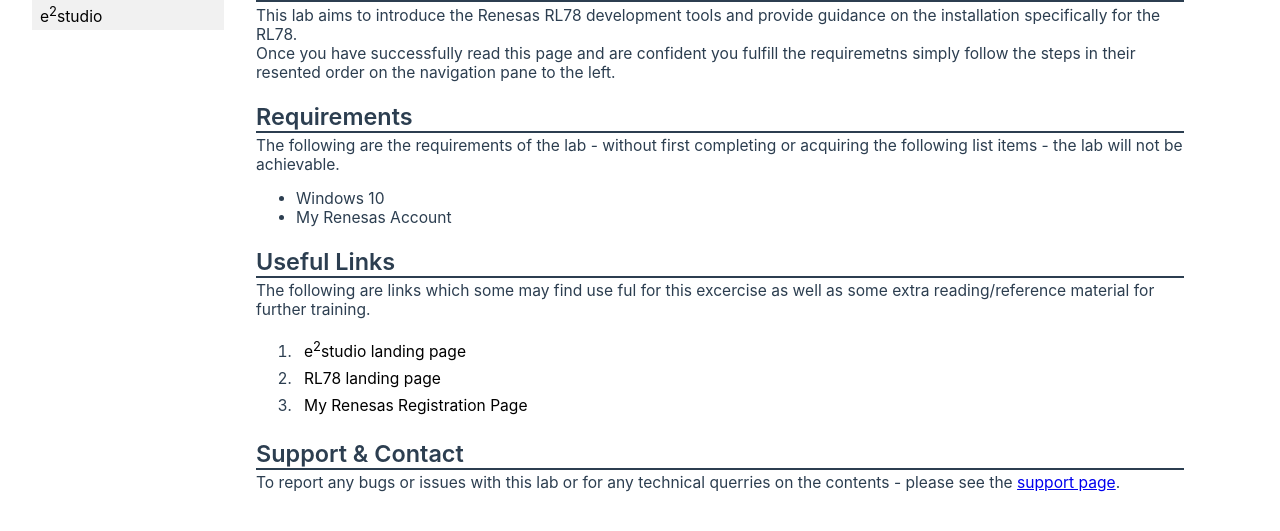
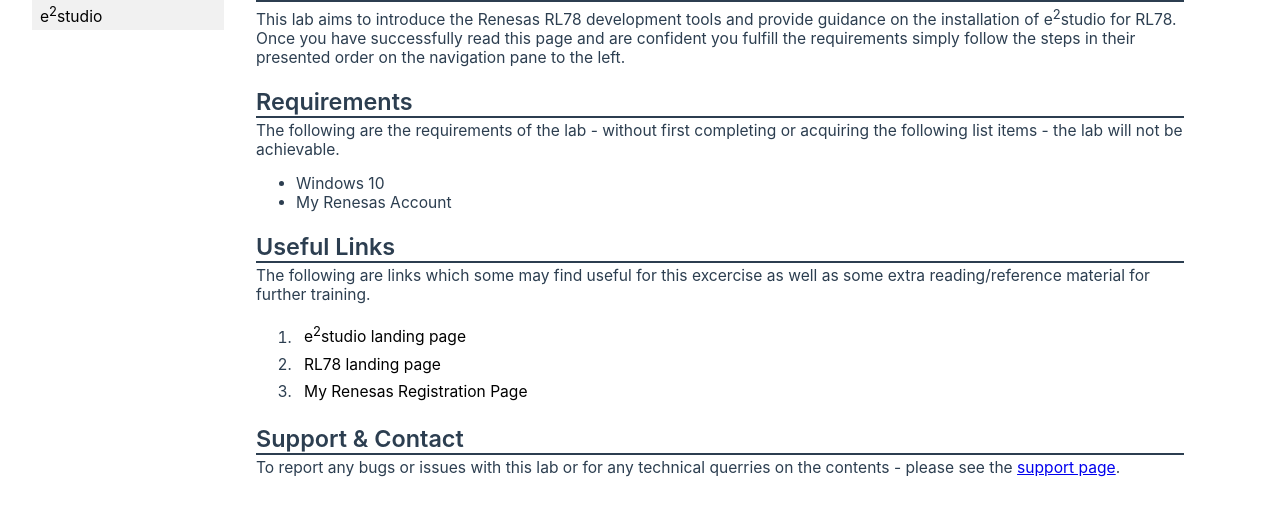
Before and after one commit to lwray-renesas/lab-rl78-example, a plain HTML site: page docs/index.html in a window 1280 px wide. Shown: the part 119-650 px from the top of the page. Drawn offline with Linux system fonts and the light colour scheme.

Commit message:
Cleaned up spelling mistakes

```diff
--- a/docs/index.html
+++ b/docs/index.html
@@ -6,8 +6,8 @@
 <body>
     <a target="_blank" href="https://www.renesas.com/"><img src="img/renesas_logomark_s.jpg" class="logo"></a>
     <h1>Renesas Lab #1 - Introduction to the RL78 development tools</h1>
-    <p>This lab aims to introduce the Renesas RL78 development tools and provide guidance on the installation specifically for the RL78.<br>
-        Once you have successfully read this page and are confident you fulfill the requiremetns simply follow the steps in their resented order on the navigation pane to the left.
+    <p>This lab aims to introduce the Renesas RL78 development tools and provide guidance on the installation of e<sup>2</sup>studio for RL78.<br>
+        Once you have successfully read this page and are confident you fulfill the requirements simply follow the steps in their presented order on the navigation pane to the left.
     </p>
 
     <ul id="nav" title="Lab Contents" class="sidebar-lists">
@@ -23,7 +23,7 @@
     </ul>
 
     <h2 id="usefullinks">Useful Links</h2>
-    The following are links which some may find use ful for this excercise as well as some extra reading/reference material for further training.
+    The following are links which some may find useful for this excercise as well as some extra reading/reference material for further training.
     <ol id="usefullinkslist">
         <li><a target="_blank" href="https://www.renesas.com/us/en/software-tool/e-studio">e<sup>2</sup>studio landing page</a></li>
         <li><a target="_blank" href="https://www.renesas.com/us/en/products/microcontrollers-microprocessors/rl78-low-power-8-16-bit-mcus">RL78 landing page</a></li>
```
